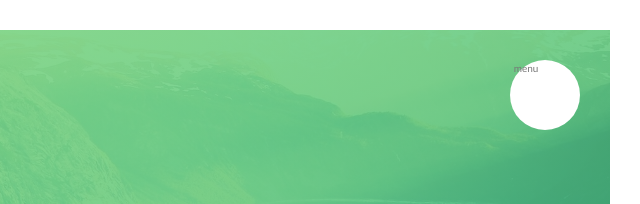
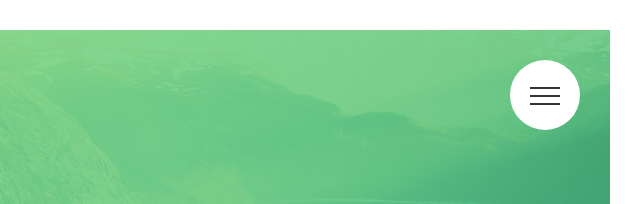
Before and after one commit to prantomollick/natours-HTML-Template, a website: page index.html in a window 1280 px wide. Shown: the top 204 px of the page, 640-1280 px from the left. Drawn offline with Linux system fonts and the light colour scheme.

Commit message:
building the navigation final

```diff
--- a/index.html
+++ b/index.html
@@ -19,7 +19,7 @@
     <div class="navigation">
         <input type="checkbox" class="navigation__checkbox" id="navi-toggle" aria-label="nav">
         <label for="navi-toggle" class="navigation__button">
-            <span class="navigation__icon">&nbsp; menu</span>
+            <span class="navigation__icon">&nbsp;</span>
         </label>
         <div class="navigation__background">&nbsp;</div>
         <nav class="navigation__nav">
--- a/sass/layout/_navigation.scss
+++ b/sass/layout/_navigation.scss
@@ -11,6 +11,8 @@
     top: 6rem;
     right: 6rem;
     border-radius: 50%;
+    text-align: center;
+    cursor: pointer;
     z-index: 2000;
   }
 
@@ -82,6 +84,7 @@
     }
   }
 
+  //Functionality
   &__checkbox:checked~&__background {
     transform: scale(80);
   }
@@ -90,4 +93,61 @@
     opacity: 1;
     width: 100%;
   }
+
+
+  //ICON
+  &__icon {
+    position: relative;
+    margin-top: 3.5rem;
+
+    &,
+    &::before,
+    &::after {
+      width: 3rem;
+      height: 2px;
+      background-color: $color-grey-dark-3;
+      display: inline-block;
+    }
+
+    &::before,
+    &::after {
+      content: '';
+      position: absolute;
+      left: 0;
+      transition: all .2s;
+    }
+
+    &::before {
+      top: -.8rem;
+    }
+
+    &::after {
+      top: .8rem;
+    }
+
+
+  }
+
+  &__button:hover &__icon::before {
+    top: -1rem;
+  }
+
+  &__button:hover &__icon::after {
+    top: 1rem;
+  }
+
+  &__checkbox:checked+&__button &__icon {
+    background-color: transparent;
+  }
+
+  &__checkbox:checked+&__button &__icon::before {
+    top: 0;
+    transform: rotate(135deg);
+  }
+
+  &__checkbox:checked+&__button &__icon::after {
+    top: 0;
+    transform: rotate(-135deg);
+  }
+
 }
```
Also changed, not shown: css/style.css.
